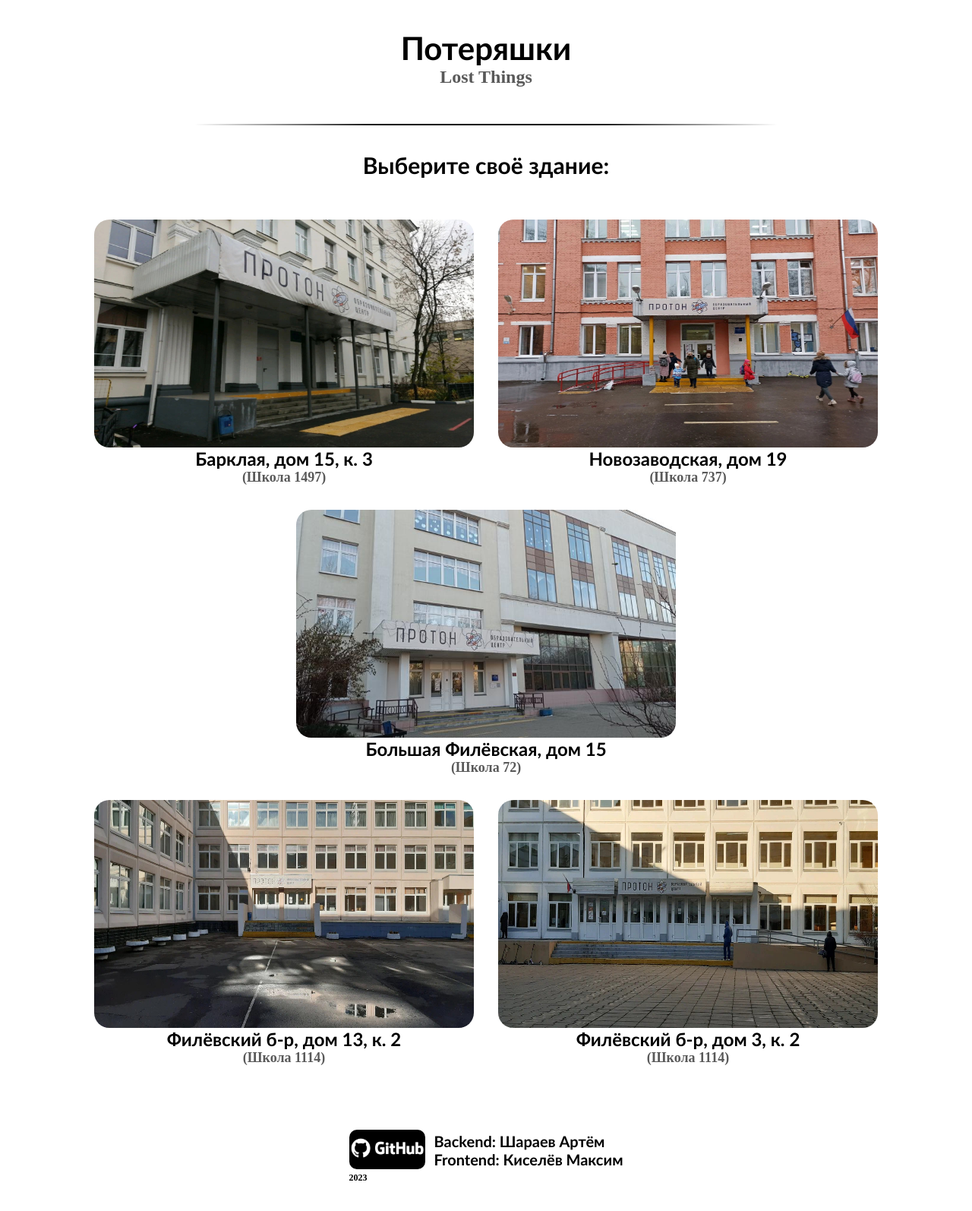
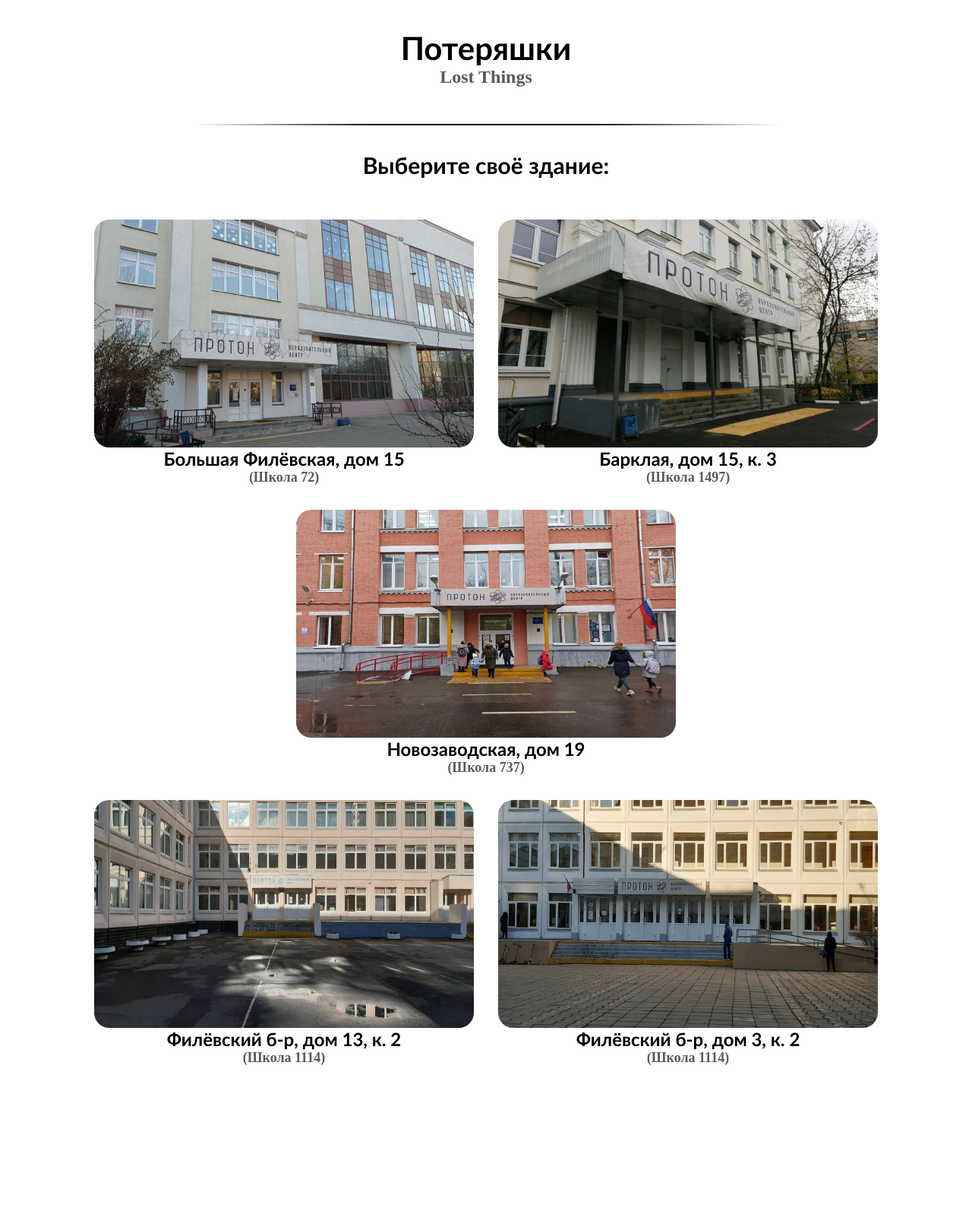
Before and after one commit to ArtSharaev/schoolLostThings, a Flask app: page / in a window 1280 px wide. Shown: the whole page at 76% size. After the commit the page ends 1402 px from the top, so only its background shows below. Run offline with Flask 2, Linux system fonts and the light colour scheme.

```diff
--- a/flask_app/templates/index.html
+++ b/flask_app/templates/index.html
@@ -13,6 +13,11 @@
 <h2>Выберите своё здание:</h2>
 <div class="container">
     <div class="item">
+        <a class="container-button container-button_2" href="/BF15"></a>
+        <h7>Большая Филёвская, дом 15</h7>
+        <h8>(Школа 72)</h8>
+    </div>
+    <div class="item">
         <a class="container-button container-button_1" href="/B15-3"></a>
         <h7>Барклая, дом 15, к. 3</h7>
         <h8>(Школа 1497)</h8>
@@ -21,11 +26,6 @@
         <a class="container-button container-button_3" href="/N19"></a>
         <h7>Новозаводская, дом 19</h7>
         <h8>(Школа 737)</h8>
-    </div>
-    <div class="item">
-        <a class="container-button container-button_2" href="/BF15"></a>
-        <h7>Большая Филёвская, дом 15</h7>
-        <h8>(Школа 72)</h8>
     </div>
 </div>
 <div class="container">
@@ -39,21 +39,7 @@
         <h7>Филёвский б-р, дом 3, к. 2</h7>
         <h8>(Школа 1114)</h8>
     </div>
-    <!-- </div> -->
 </div>
 <br></br>
-<div class="label">
-    <div class="labelimage">
-        <a href="https://github.com/ArtSharaev/schoolLostThings">
-            <img class="logo" src="static/images/githublogo.jpg" width="100"
-                 height="52" alt="">
-        </a>
-        <h10>2023</h10>
-    </div>
-    <div class="labeltext">
-        <h9>Backend: Шараев Артём</h9>
-        <h9>Frontend: Киселёв Максим</h9>
-    </div>
-</div>
 </body>
 </html>
```
Also changed, not shown: flask_app/templates/building.html (+0 -13 lines), flask_app/static/images/B15-3.jpg, flask_app/static/images/FB13-2.jpg, flask_app/static/images/FB3-2.jpg, flask_app/static/images/N19.jpg.
